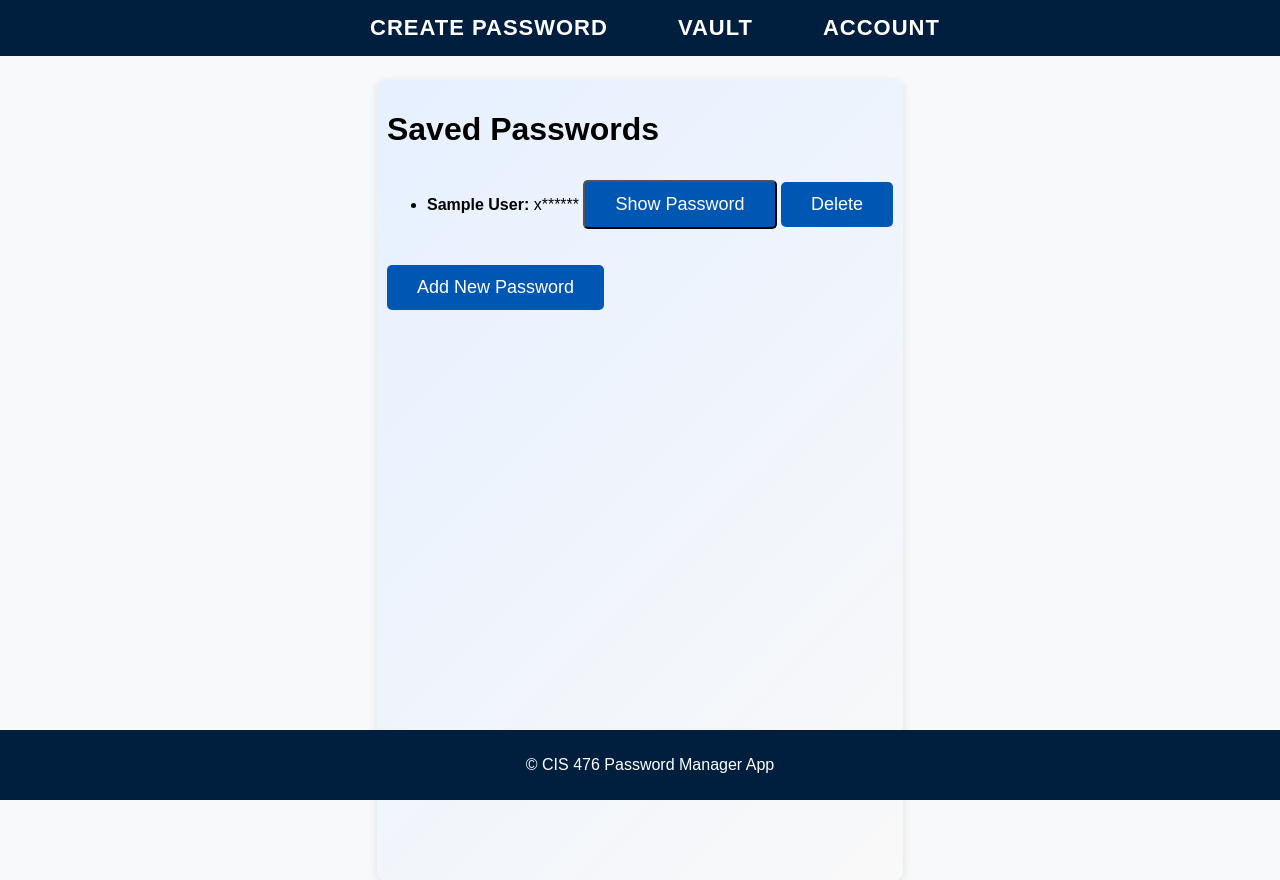
After one commit to nicholasoharrison/my_pass_term_project, a Django app: template MyPassApplication/templates/saved_passwords.html in a window 1280 px wide. The commit adds this page. Run offline with Django 5.2, Linux system fonts and the light colour scheme; the template is opened without the code that fills it: values that come from a table or form of the project are taken from there, others are empty; tables that the repository leaves empty hold one stand-in row (values such as "Sample post").

Commit message:
updated create-password functionality. added saved passwords page, added masking in vault of generated passwords, updated function delete passwords, fixed fetching data from dbs, updated ui

```diff
--- a/MyPassApplication/models.py
+++ b/MyPassApplication/models.py
@@ -65,7 +65,9 @@ class Password:
 class Account(models.Model):
     user = models.ForeignKey(User, on_delete=models.CASCADE, related_name='vault')
     name = models.CharField(max_length=100)
-    password = models.CharField(max_length=100)
+    password = models.CharField(max_length=100)  # Store hashed password here
+    suggested = models.BooleanField(default=False)  # New field to mark suggested passwords
+    #created_at = models.DateTimeField(auto_now_add=True)
 
     def __str__(self):
         return f"{self.name} : {self.password}"
--- a/MyPassApplication/templates/base.html
+++ b/MyPassApplication/templates/base.html
@@ -7,7 +7,7 @@
     <title>{% block title %}My Pass{% endblock %}</title>
     <link rel="stylesheet" href="{% static 'css/styles.css' %}">
 
-    <!-- Remove UIkit if you're not using it elsewhere -->
+    <!-- will think to use it or not -->
     <!-- <link href="https://cdn.jsdelivr.net/npm/uikit@3.6.24/dist/css/uikit.min.css" rel="stylesheet"> -->
 </head>
 <body>
--- /dev/null
+++ b/MyPassApplication/templates/saved_passwords.html
@@ -0,0 +1,39 @@
+{% extends 'base.html' %}
+
+{% block content %}
+<h1>Saved Passwords</h1>
+
+{% if saved_passwords %}
+    <ul>
+        {% for account in saved_passwords %}
+            <li>
+                <strong>{{ account.name }}:</strong>
+                <!-- Initially show masked password -->
+                <span id="password-{{ account.pk }}" class="masked-password">{{ account.password|slice:":6" }}******</span>
+                <button class="button" onclick="showPassword({{ account.pk }}, '{{ account.password }}')">Show Password</button>
+                <a href="{% url 'delete_password' account.pk %}" class="button">Delete</a>
+            </li>
+        {% endfor %}
+    </ul>
+{% else %}
+    <p>No passwords saved yet.</p>
+{% endif %}
+
+<a href="{% url 'create_password' %}" class="button">Add New Password</a>
+
+<script>
+    // Function to toggle the visibility of the password
+    function showPassword(accountId, fullPassword) {
+        var passwordElement = document.getElementById('password-' + accountId);
+
+        // Show the full password
+        passwordElement.textContent = fullPassword;
+
+        // Hide the full password after 3 seconds
+        setTimeout(function() {
+            passwordElement.textContent = fullPassword.slice(0, 6) + "******"; // Mask the password again
+        }, 3000); // 3000ms = 3 seconds
+    }
+</script>
+
+{% endblock %}
--- a/MyPassApplication/urls.py
+++ b/MyPassApplication/urls.py
@@ -17,13 +17,15 @@ urlpatterns = [
     path('register/', views.register, name='register'),
     path('account/', views.account, name='account'),
     path('change-password/', views.change_password, name='change_password'),
+    path('saved-passwords/', views.saved_passwords, name='saved_passwords'),
     path('logout/', views.logout_view, name='logout'),
 
     # Password Reset via Security Questions
     path('enter-username/', views.enter_username, name='enter_username'),
     path('forgot-password/', views.forgot_password, name='forgot_password'),
     path('password-reset/', views.password_reset, name='password_reset'),
-   # path('delete_password/<int:password_id>/', views.delete_password, name='delete_password'),
+    path('edit-password/<int:pk>/', views.change_password, name='change_password'),
+    path('delete-password/<int:pk>/', views.delete_password, name='delete_password'),
 
     # Vault Home
     path('vault/', views.vault, name='vault_home'),
--- a/MyPassApplication/vault_views.py
+++ b/MyPassApplication/vault_views.py
@@ -7,6 +7,7 @@ from django.http import Http404
 from .models import Login, CreditCard, Identity, SecureNote, SessionManager
 from .forms import LoginForm, CreditCardForm, IdentityForm, SecureNoteForm
 from .views import session_login_required
+
 
 class BaseVaultView(View):
     session_manager = None
```
Also changed, not shown: MyPassApplication/templates/create_password.html (+5 -3 lines), MyPassApplication/templates/vault_home.html (+7 -1 lines), MyPassApplication/views.py (+51 -13 lines), MyPassApplication/migrations/0002_account_suggested.py (added), static/css/styles.css (line endings or trailing spaces).
